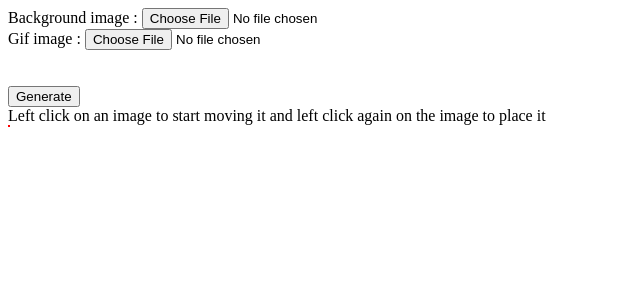
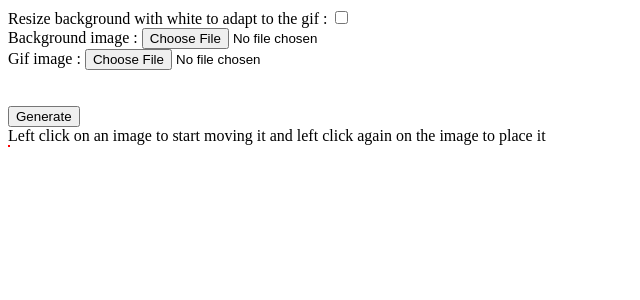
Before and after one commit to BastienLB/image-mixer, a FastAPI app: page / in a window 1280 px wide. Shown: the top 300 px of the page, without its empty margins (0-640 px from the left). Run offline with FastAPI, Linux system fonts and the light colour scheme.

Commit message:
Added option for resizing background

```diff
--- a/main.py
+++ b/main.py
@@ -4,7 +4,7 @@ from fastapi.templating import Jinja2Templates
 from pathlib import Path
 from utils.manipulating_images import *
 from utils.utils import *
-from typing import Tuple, List, Any, Union
+from typing import List, Optional
 from starlette.status import HTTP_422_UNPROCESSABLE_ENTITY
 
 import os
@@ -59,7 +59,8 @@ async def append_gif(
         gif_width: int = Form(),
         gif_height: int = Form(),
         image_width: int = Form(),
-        image_height: int = Form()
+        image_height: int = Form(),
+        adapt_background_to_gif: Optional[bool] = Form(False)
 ):
     """
     Add a gif on top of a static background image <br><br>
@@ -92,8 +93,9 @@ async def append_gif(
         frames.append(resized_frame)
 
     # Define if a new background is needed
-    # dimensions_background = define_background_image_size(gif_starting_x, gif_starting_y, frames[0], background_image)
     dimensions_background = None
+    if adapt_background_to_gif:
+        dimensions_background = define_background_image_size(gif_starting_x, gif_starting_y, frames[0], background_image)
 
     # Add each frame on top of the backgrou,d
     new_frames = []
--- a/templates/index.html
+++ b/templates/index.html
@@ -6,6 +6,7 @@
 </head>
 <body>
     <form id="imageForm" method="POST" action="{{ url }}" enctype="multipart/form-data">
+        Resize background with white to adapt to the gif : <input type="checkbox" name="adapt_background_to_gif"> <br>
         Background image : <input type="file" id="backgroundFileLoader" name="background"> <br>
         Gif image : <input type="file" id="gifImageLoader" name="gif"> <br>
         <input type="hidden" id="gifStartingX" name="gif_starting_x"> <br>
```
